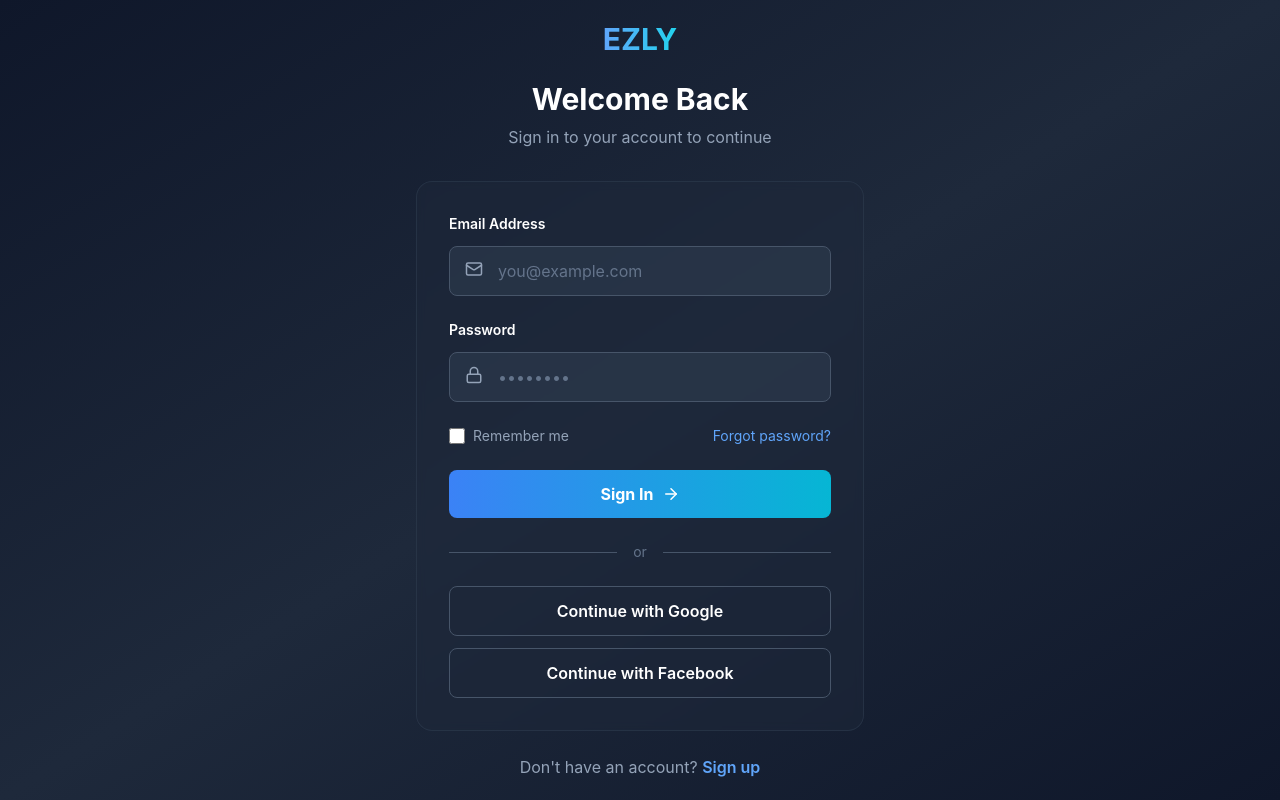
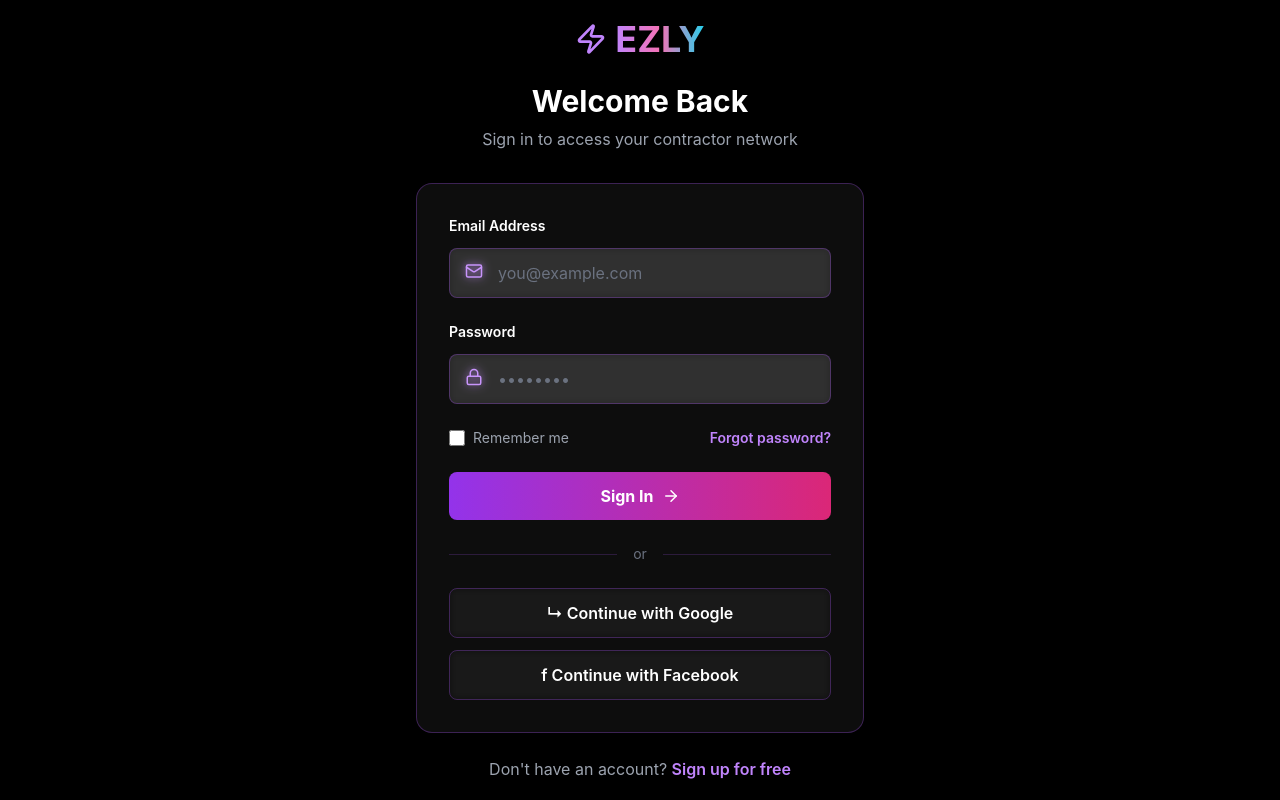
Before and after one commit to bpnelsen/ezly-dashboard, a Next.js app: page /login in a window 1280 px wide. Built offline with nearby package versions, Linux system fonts and the light colour scheme.

Commit message:
Tech Color Redesign: Purple, pink, cyan gradient with glassmorphism

```diff
--- a/app/login/page.tsx
+++ b/app/login/page.tsx
@@ -4,7 +4,7 @@ export const dynamic = 'force-dynamic'
 
 import { useState } from 'react'
 import Link from 'next/link'
-import { Mail, Lock, ArrowRight } from 'lucide-react'
+import { Mail, Lock, ArrowRight, Zap } from 'lucide-react'
 
 export default function LoginPage() {
   const [email, setEmail] = useState('')
@@ -14,38 +14,47 @@ export default function LoginPage() {
   const handleLogin = async (e: React.FormEvent) => {
     e.preventDefault()
     setLoading(true)
-    // TODO: Implement actual login logic with Supabase
     setTimeout(() => setLoading(false), 1000)
   }
 
   return (
-    <div className="min-h-screen bg-gradient-to-br from-slate-900 via-slate-800 to-slate-900 flex items-center justify-center px-4">
-      <div className="w-full max-w-md">
+    <div className="min-h-screen bg-black text-white flex items-center justify-center px-4 overflow-hidden">
+      {/* Animated background */}
+      <div className="fixed inset-0 -z-10">
+        <div className="absolute inset-0 bg-gradient-to-br from-purple-900/20 via-black to-pink-900/20"></div>
+        <div className="absolute top-1/4 left-0 w-96 h-96 bg-purple-500/10 rounded-full blur-3xl"></div>
+        <div className="absolute bottom-1/4 right-0 w-96 h-96 bg-pink-500/10 rounded-full blur-3xl"></div>
+      </div>
+
+      <div className="w-full max-w-md relative z-10">
         {/* Header */}
         <div className="text-center mb-8">
-          <Link href="/" className="inline-block mb-6">
-            <div className="text-3xl font-bold bg-gradient-to-r from-blue-400 to-cyan-400 bg-clip-text text-transparent">
-              EZLY
+          <Link href="/" className="inline-block mb-6 group">
+            <div className="text-4xl font-bold flex items-center justify-center gap-2">
+              <Zap className="text-purple-400 group-hover:text-pink-400 transition" size={32} />
+              <span className="bg-gradient-to-r from-purple-400 via-pink-400 to-cyan-400 bg-clip-text text-transparent">
+                EZLY
+              </span>
             </div>
           </Link>
           <h1 className="text-3xl font-bold text-white mb-2">Welcome Back</h1>
-          <p className="text-slate-400">Sign in to your account to continue</p>
+          <p className="text-gray-400">Sign in to access your contractor network</p>
         </div>
 
         {/* Form Card */}
-        <div className="bg-slate-800/50 border border-slate-700/50 rounded-2xl p-8 backdrop-blur-sm">
+        <div className="bg-white/5 border border-purple-500/30 rounded-2xl p-8 backdrop-blur-xl">
           <form onSubmit={handleLogin} className="space-y-6">
             {/* Email */}
             <div>
               <label className="block text-sm font-semibold text-white mb-3">Email Address</label>
               <div className="relative">
-                <Mail size={18} className="absolute left-4 top-3.5 text-slate-400" />
+                <Mail size={18} className="absolute left-4 top-3.5 text-purple-400" />
                 <input
                   type="email"
                   value={email}
                   onChange={(e) => setEmail(e.target.value)}
                   placeholder="you@example.com"
-                  className="w-full pl-12 pr-4 py-3 bg-slate-700/50 border border-slate-600 rounded-lg text-white placeholder-slate-500 focus:outline-none focus:border-blue-500 focus:ring-1 focus:ring-blue-500 transition"
+                  className="w-full pl-12 pr-4 py-3 bg-white/10 border border-purple-500/30 rounded-lg text-white placeholder-gray-500 focus:outline-none focus:border-purple-400 focus:ring-1 focus:ring-purple-400 transition backdrop-blur-sm"
                 />
               </div>
             </div>
@@ -54,24 +63,24 @@ export default function LoginPage() {
             <div>
               <label className="block text-sm font-semibold text-white mb-3">Password</label>
               <div className="relative">
-                <Lock size={18} className="absolute left-4 top-3.5 text-slate-400" />
+                <Lock size={18} className="absolute left-4 top-3.5 text-purple-400" />
                 <input
                   type="password"
                   value={password}
                   onChange={(e) => setPassword(e.target.value)}
                   placeholder="••••••••"
-                  className="w-full pl-12 pr-4 py-3 bg-slate-700/50 border border-slate-600 rounded-lg text-white placeholder-slate-500 focus:outline-none focus:border-blue-500 focus:ring-1 focus:ring-blue-500 transition"
+                  className="w-full pl-12 pr-4 py-3 bg-white/10 border border-purple-500/30 rounded-lg text-white placeholder-gray-500 focus:outline-none focus:border-purple-400 focus:ring-1 focus:ring-purple-400 transition backdrop-blur-sm"
                 />
               </div>
             </div>
 
             {/* Remember Me & Forgot Password */}
             <div className="flex justify-between items-center text-sm">
-              <label className="flex items-center gap-2 text-slate-400 hover:text-white cursor-pointer transition">
-                <input type="checkbox" className="w-4 h-4 rounded" />
+              <label className="flex items-center gap-2 text-gray-400 hover:text-white cursor-pointer transition">
+                <input type="checkbox" className="w-4 h-4 rounded border-purple-500/30 bg-white/10" />
                 Remember me
               </label>
-              <Link href="#" className="text-blue-400 hover:text-blue-300 transition">
+              <Link href="#" className="text-purple-400 hover:text-pink-400 transition font-semibold">
                 Forgot password?
               </Link>
             </div>
@@ -80,7 +89,7 @@ export default function LoginPage() {
             <button
               type="submit"
               disabled={loading}
-              className="w-full py-3 bg-gradient-to-r from-blue-500 to-cyan-500 rounded-lg font-bold text-white hover:shadow-lg hover:shadow-blue-500/50 transition disabled:opacity-50 disabled:cursor-not-allowed flex items-center justify-center gap-2"
+              className="w-full py-3 bg-gradient-to-r from-purple-600 to-pink-600 rounded-lg font-bold text-white hover:from-purple-500 hover:to-pink-500 hover:shadow-xl hover:shadow-purple-500/50 transition disabled:opacity-50 disabled:cursor-not-allowed flex items-center justify-center gap-2"
             >
               {loading ? 'Signing in...' : <>Sign In <ArrowRight size={18} /></>}
             </button>
@@ -88,27 +97,27 @@ export default function LoginPage() {
 
           {/* Divider */}
           <div className="my-6 flex items-center gap-4">
-            <div className="flex-1 h-px bg-slate-600"></div>
-            <span className="text-sm text-slate-500">or</span>
-            <div className="flex-1 h-px bg-slate-600"></div>
+            <div className="flex-1 h-px bg-purple-500/20"></div>
+            <span className="text-sm text-gray-500">or</span>
+            <div className="flex-1 h-px bg-purple-500/20"></div>
           </div>
 
           {/* OAuth Buttons */}
           <div className="space-y-3">
-            <button className="w-full py-3 border border-slate-600 rounded-lg text-white hover:border-blue-500 hover:bg-blue-500/10 transition font-semibold">
-              Continue with Google
+            <button className="w-full py-3 border border-purple-500/30 rounded-lg text-white hover:bg-purple-500/10 hover:border-purple-400 transition font-semibold backdrop-blur-sm">
+              ↳ Continue with Google
             </button>
-            <button className="w-full py-3 border border-slate-600 rounded-lg text-white hover:border-blue-500 hover:bg-blue-500/10 transition font-semibold">
-              Continue with Facebook
+            <button className="w-full py-3 border border-purple-500/30 rounded-lg text-white hover:bg-pink-500/10 hover:border-pink-400 transition font-semibold backdrop-blur-sm">
+              f Continue with Facebook
             </button>
           </div>
         </div>
 
         {/* Sign Up Link */}
-        <p className="text-center text-slate-400 mt-6">
+        <p className="text-center text-gray-400 mt-6">
           Don't have an account?{' '}
-          <Link href="/signup" className="text-blue-400 hover:text-blue-300 font-semibold transition">
-            Sign up
+          <Link href="/signup" className="text-purple-400 hover:text-pink-400 font-semibold transition">
+            Sign up for free
           </Link>
         </p>
       </div>
--- a/app/page.tsx
+++ b/app/page.tsx
@@ -3,24 +3,33 @@
 export const dynamic = 'force-dynamic'
 
 import Link from 'next/link'
-import { Users, Mail, MessageSquare, BarChart3, ArrowRight, CheckCircle } from 'lucide-react'
+import { Users, Mail, MessageSquare, BarChart3, ArrowRight, CheckCircle, Zap } from 'lucide-react'
 
 export default function Home() {
   return (
-    <div className="min-h-screen bg-gradient-to-br from-slate-900 via-slate-800 to-slate-900 text-white">
+    <div className="min-h-screen bg-black text-white overflow-hidden">
+      {/* Animated gradient background */}
+      <div className="fixed inset-0 -z-10">
+        <div className="absolute inset-0 bg-gradient-to-br from-purple-900/20 via-black to-pink-900/20"></div>
+        <div className="absolute top-0 left-1/4 w-96 h-96 bg-purple-500/10 rounded-full blur-3xl"></div>
+        <div className="absolute bottom-0 right-1/4 w-96 h-96 bg-pink-500/10 rounded-full blur-3xl"></div>
+      </div>
+
       {/* Navigation */}
-      <nav className="border-b border-slate-700/50 backdrop-blur-sm sticky top-0 z-50">
+      <nav className="border-b border-purple-500/20 backdrop-blur-sm sticky top-0 z-50">
         <div className="max-w-7xl mx-auto px-4 sm:px-6 lg:px-8 py-4 flex justify-between items-center">
-          <div className="text-2xl font-bold bg-gradient-to-r from-blue-400 to-cyan-400 bg-clip-text text-transparent">
-            EZLY
+          <div className="text-3xl font-bold">
+            <span className="bg-gradient-to-r from-purple-400 via-pink-400 to-cyan-400 bg-clip-text text-transparent">
+              EZLY
+            </span>
           </div>
           <div className="flex gap-4">
-            <Link href="/login" className="px-4 py-2 text-slate-300 hover:text-white transition">
+            <Link href="/login" className="px-4 py-2 text-gray-300 hover:text-white transition">
               Sign In
             </Link>
             <Link
               href="/signup"
-              className="px-6 py-2 bg-gradient-to-r from-blue-500 to-cyan-500 rounded-lg font-semibold hover:shadow-lg hover:shadow-blue-500/50 transition"
+              className="px-6 py-2 bg-gradient-to-r from-purple-600 to-pink-600 rounded-lg font-semibold hover:from-purple-500 hover:to-pink-500 hover:shadow-xl hover:shadow-purple-500/50 transition"
             >
               Get Started
             </Link>
@@ -29,28 +38,33 @@ export default function Home() {
       </nav>
 
       {/* Hero Section */}
-      <section className="max-w-7xl mx-auto px-4 sm:px-6 lg:px-8 py-24">
+      <section className="max-w-7xl mx-auto px-4 sm:px-6 lg:px-8 py-32 relative z-10">
         <div className="text-center space-y-8 mb-16">
-          <h1 className="text-6xl sm:text-7xl font-bold leading-tight">
-            Manage Contractors.
+          <div className="inline-block">
+            <span className="px-4 py-2 bg-gradient-to-r from-purple-500/20 to-pink-500/20 border border-purple-500/50 rounded-full text-sm font-semibold text-purple-300">
+              ✨ The future of contractor management
+            </span>
+          </div>
+          <h1 className="text-7xl sm:text-8xl font-bold leading-tight">
+            Scale your
             <br />
-            <span className="bg-gradient-to-r from-blue-400 to-cyan-400 bg-clip-text text-transparent">
-              Scale Faster.
+            <span className="bg-gradient-to-r from-purple-400 via-pink-400 to-cyan-400 bg-clip-text text-transparent">
+              contractor network
             </span>
           </h1>
-          <p className="text-xl text-slate-300 max-w-2xl mx-auto">
-            Connect with 500+ verified contractors, manage campaigns, and track engagement all in one platform.
+          <p className="text-xl text-gray-400 max-w-2xl mx-auto leading-relaxed">
+            Connect with 500+ verified contractors, manage campaigns, and track engagement with enterprise-grade tools built for modern teams.
           </p>
-          <div className="flex gap-4 justify-center pt-4">
+          <div className="flex gap-4 justify-center pt-4 flex-wrap">
             <Link
               href="/signup"
-              className="px-8 py-4 bg-gradient-to-r from-blue-500 to-cyan-500 rounded-lg font-bold text-lg hover:shadow-2xl hover:shadow-blue-500/50 transition flex items-center gap-2"
+              className="px-8 py-4 bg-gradient-to-r from-purple-600 to-pink-600 rounded-xl font-bold text-lg hover:from-purple-500 hover:to-pink-500 hover:shadow-2xl hover:shadow-purple-500/50 transition flex items-center gap-2"
             >
               Start Free <ArrowRight size={20} />
             </Link>
             <Link
               href="/contractor-signup"
-              className="px-8 py-4 border border-slate-600 rounded-lg font-bold text-lg hover:border-slate-400 transition"
+              className="px-8 py-4 border border-purple-500/50 rounded-xl font-bold text-lg hover:bg-purple-500/10 hover:border-purple-400 transition"
             >
               I'm a Contractor
             </Link>
@@ -60,36 +74,48 @@ export default function Home() {
         {/* Features Grid */}
         <div className="grid md:grid-cols-2 lg:grid-cols-4 gap-6 mt-24">
           {[
-            { icon: Users, title: '586+ Contractors', desc: 'Pre-verified & ready' },
-            { icon: Mail, title: 'Smart Campaigns', desc: 'Email tracking & analytics' },
-            { icon: MessageSquare, title: 'Real-time Chat', desc: 'Direct communication' },
-            { icon: BarChart3, title: 'Analytics', desc: 'Track every interaction' }
-          ].map((feature, i) => (
-            <div key={i} className="p-6 rounded-xl bg-slate-800/50 border border-slate-700/50 hover:border-blue-500/50 transition group">
-              <feature.icon size={32} className="text-blue-400 mb-4 group-hover:scale-110 transition" />
-              <h3 className="font-bold text-lg mb-2">{feature.title}</h3>
-              <p className="text-slate-400">{feature.desc}</p>
-            </div>
-          ))}
+            { icon: Users, title: '586+ Contractors', desc: 'Pre-verified & ready to engage', color: 'purple' },
+            { icon: Zap, title: 'AI-Powered', desc: 'Smart matching & automation' , color: 'pink'},
+            { icon: MessageSquare, title: 'Real-time Chat', desc: 'Direct communication channel', color: 'cyan' },
+            { icon: BarChart3, title: 'Analytics', desc: 'Track every interaction', color: 'purple' }
+          ].map((feature, i) => {
+            const colorClass = {
+              purple: 'from-purple-500 to-pink-500',
+              pink: 'from-pink-500 to-purple-500',
+              cyan: 'from-cyan-500 to-purple-500'
+            }[feature.color as keyof typeof colorClass]
+
+            return (
+              <div key={i} className="p-6 rounded-xl bg-white/5 border border-purple-500/30 hover:border-purple-500/60 hover:bg-white/10 transition group backdrop-blur-sm">
+                <div className={`inline-block p-3 rounded-lg bg-gradient-to-br ${colorClass} mb-4 group-hover:scale-110 transition`}>
+                  <feature.icon size={24} className="text-white" />
+                </div>
+                <h3 className="font-bold text-lg mb-2">{feature.title}</h3>
+                <p className="text-gray-400">{feature.desc}</p>
+              </div>
+            )
+          })}
         </div>
       </section>
 
       {/* Benefits Section */}
-      <section className="bg-slate-800/30 border-y border-slate-700/50 py-24">
+      <section className="border-y border-purple-500/20 py-24 relative z-10">
         <div className="max-w-7xl mx-auto px-4 sm:px-6 lg:px-8">
-          <h2 className="text-4xl font-bold text-center mb-16">Why EZLY?</h2>
+          <h2 className="text-5xl font-bold text-center mb-16 bg-gradient-to-r from-purple-400 to-pink-400 bg-clip-text text-transparent">
+            Why teams choose EZLY
+          </h2>
           <div className="grid md:grid-cols-3 gap-8">
             {[
               'Save 10+ hours per week on outreach',
-              'Track responses and engagement in real-time',
-              'Build relationships with quality contractors',
-              'Automate your campaign workflow',
-              'Get detailed performance analytics',
-              'Scale your contractor network'
+              'Track responses in real-time',
+              'Build lasting contractor relationships',
+              'Automate your entire workflow',
+              'Get AI-powered insights',
+              'Scale without limits'
             ].map((benefit, i) => (
-              <div key={i} className="flex gap-4 items-start">
-                <CheckCircle size={24} className="text-green-400 flex-shrink-0 mt-1" />
-                <p className="text-lg text-slate-300">{benefit}</p>
+              <div key={i} className="flex gap-4 items-start p-6 rounded-lg bg-white/5 border border-purple-500/20 hover:border-purple-500/40 transition backdrop-blur-sm">
+                <CheckCircle size={24} className="text-cyan-400 flex-shrink-0 mt-1" />
+                <p className="text-lg text-gray-300">{benefit}</p>
               </div>
             ))}
           </div>
@@ -97,20 +123,20 @@ export default function Home() {
       </section>
 
       {/* CTA Section */}
-      <section className="max-w-7xl mx-auto px-4 sm:px-6 lg:px-8 py-24 text-center">
-        <h2 className="text-4xl font-bold mb-6">Ready to scale your network?</h2>
-        <p className="text-xl text-slate-300 mb-8">Join hundreds of businesses connecting with contractors.</p>
+      <section className="max-w-7xl mx-auto px-4 sm:px-6 lg:px-8 py-24 text-center relative z-10">
+        <h2 className="text-5xl font-bold mb-6">Ready to transform your business?</h2>
+        <p className="text-xl text-gray-400 mb-8">Join forward-thinking teams already using EZLY.</p>
         <Link
           href="/signup"
-          className="inline-block px-8 py-4 bg-gradient-to-r from-blue-500 to-cyan-500 rounded-lg font-bold text-lg hover:shadow-2xl hover:shadow-blue-500/50 transition"
+          className="inline-block px-8 py-4 bg-gradient-to-r from-purple-600 to-pink-600 rounded-xl font-bold text-lg hover:from-purple-500 hover:to-pink-500 hover:shadow-2xl hover:shadow-purple-500/50 transition"
         >
           Start Your Free Trial
         </Link>
       </section>
 
       {/* Footer */}
-      <footer className="border-t border-slate-700/50 py-8 text-center text-slate-400">
-        <p>&copy; 2026 EZLY. All rights reserved.</p>
+      <footer className="border-t border-purple-500/20 py-8 text-center text-gray-500 relative z-10">
+        <p>&copy; 2026 EZLY. Building the future of contractor management.</p>
       </footer>
     </div>
   )
```
Also changed, not shown: app/dashboard/contractors/page.tsx (+34 -27 lines).
